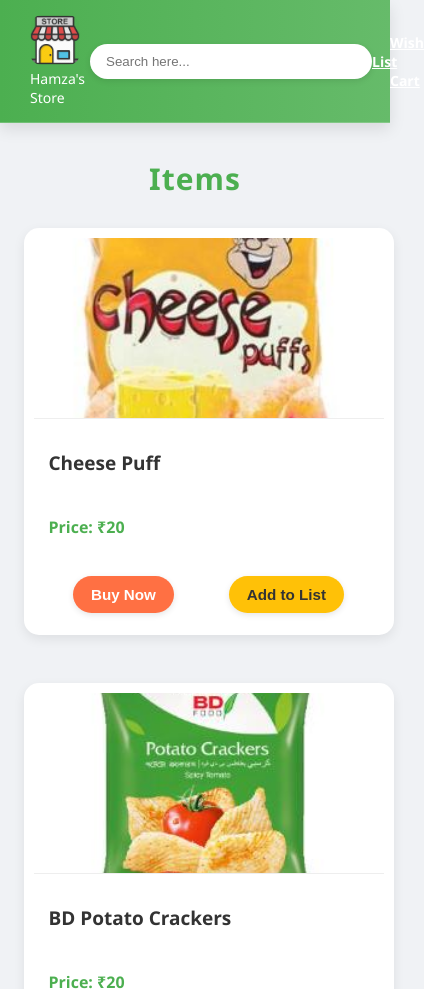
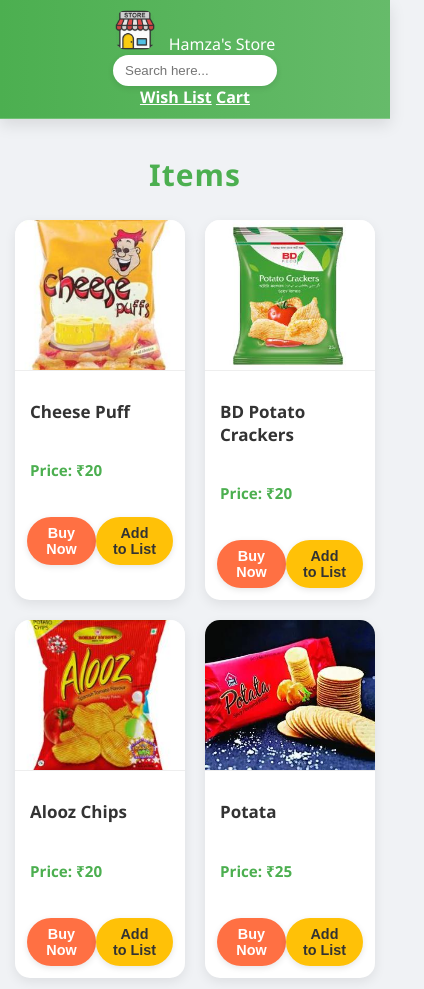
Before and after one commit to sajmankhna3-cloud/Hamza-Store, a website: page index.html in a window 390 px wide. Shown: the top 989 px of the page, 424 px wide, since content can reach past the window. Drawn offline with Linux system fonts and the light colour scheme.

Commit message:
Update styles.css

```diff
--- a/styles.css
+++ b/styles.css
@@ -220,79 +220,84 @@
   transform: scale(1.05);
   box-shadow: 0 4px 12px rgba(0,0,0,0.2);
 }
-/* ===== Media Queries for Hamza-Store ===== */
+/* ===== Responsive Media Queries ===== */
 
-/* ----- Tablets ----- */
+/* ----- Small Tablets / Large Phones ----- */
 @media (max-width: 1024px) {
-  /* Header adjustments */
-  .site-header {
+  .hamkra-header {
     flex-direction: column;
     align-items: center;
-    padding: 15px 20px;
+    padding: 12px 20px;
   }
 
-  .nav {
-    margin-top: 10px;
+  .hamkra-header .search-bar input {
+    width: 200px;
   }
 
-  /* Product cards */
-  .product-card {
-    width: 48%; /* 2 in a row instead of 3-4 */
-    margin: 1%;
+  .product-grid {
+    gap: 20px;
+    padding: 0 15px 30px 15px;
   }
 
-  /* Buttons */
-  .btn {
+  .product-card img {
+    height: 160px;
+  }
+
+  .product-card h3 {
+    font-size: 18px;
+  }
+
+  .product-card p {
+    font-size: 0.95rem;
+  }
+
+  .buy-btn, .add-to-wishlist {
     padding: 8px 16px;
+    font-size: 0.9rem;
   }
 }
 
-/* ----- Small Tablets / Large Phones ----- */
+/* ----- Tablets / Portrait Mode ----- */
 @media (max-width: 768px) {
-  .site-header {
-    padding: 10px 15px;
+  .hamkra-header .search-bar input {
+    width: 180px;
   }
 
-  .nav {
-    flex-direction: column;
-    gap: 10px;
+  .product-grid {
+    grid-template-columns: repeat(2, 1fr);
   }
 
-  .product-card {
-    width: 100%; /* Stack products */
-    margin-bottom: 20px;
+  .product-card img {
+    height: 150px;
   }
 
-  .product-image {
-    width: 100%;
-    height: auto;
-  }
-
-  .btn {
-    width: 100%;
-    text-align: center;
+  .product-card h3 {
+    font-size: 17px;
   }
 }
 
 /* ----- Mobile Phones ----- */
 @media (max-width: 480px) {
-  body {
-    font-size: 14px; /* Slightly smaller text */
+  .hamkra-header {
+    padding: 10px 12px;
   }
 
-  .site-header {
-    padding: 8px 10px;
+  .hamkra-header .store-logo img {
+    height: 40px;
   }
 
-  .product-card {
-    padding: 10px;
+  .hamkra-header .search-bar input {
+    width: 140px;
+    padding: 8px 12px;
   }
 
-  .product-title {
-    font-size: 16px;
+  .hamkra-header .nav-links {
+    flex-direction: column;
+    align-items: center;
   }
 
-  .product-price {
-    font-size: 14px;
+  .hamkra-header .nav-links a {
+    margin: 8px 0;
   }
-}
+
+  .product-g
```
